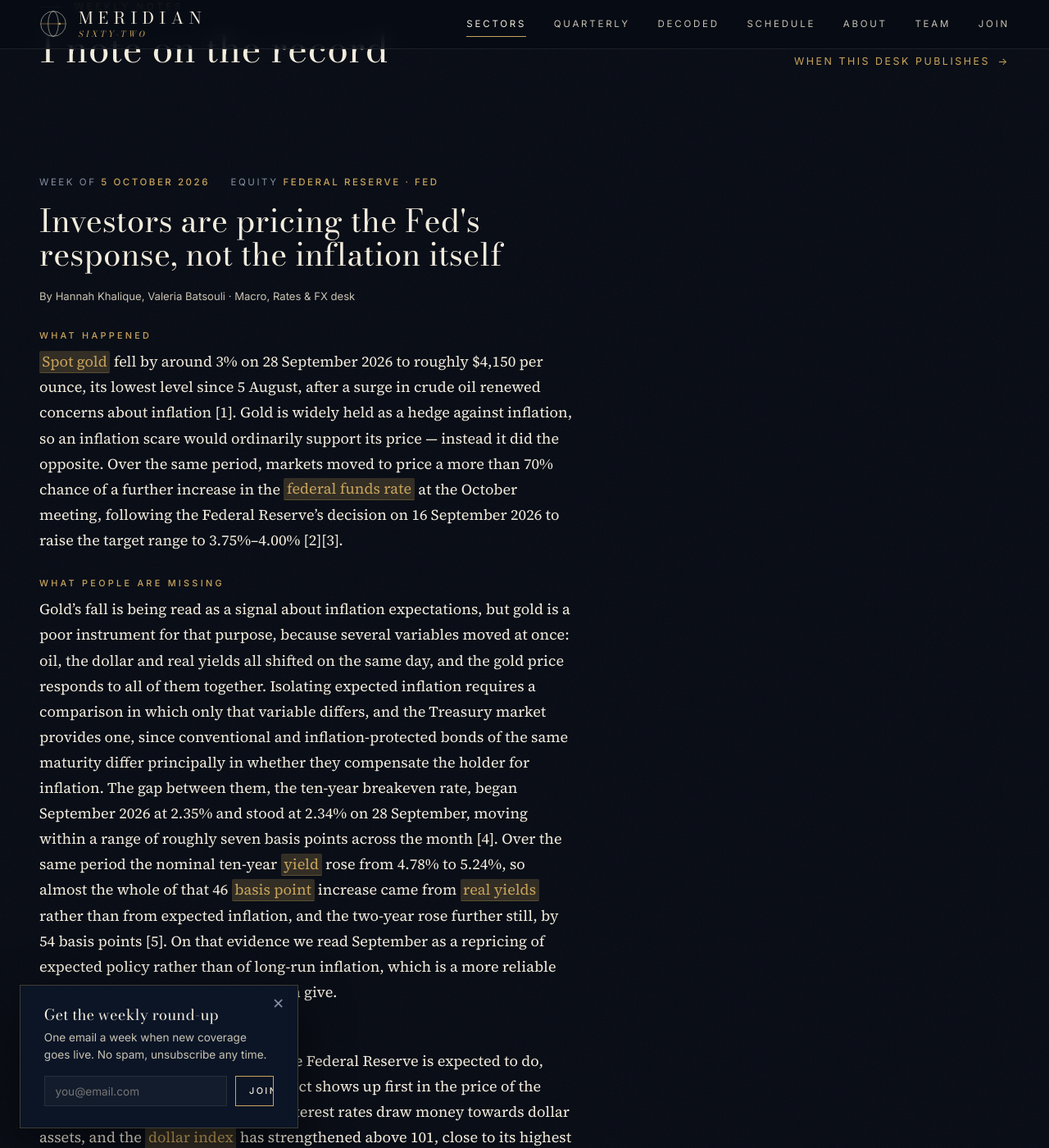
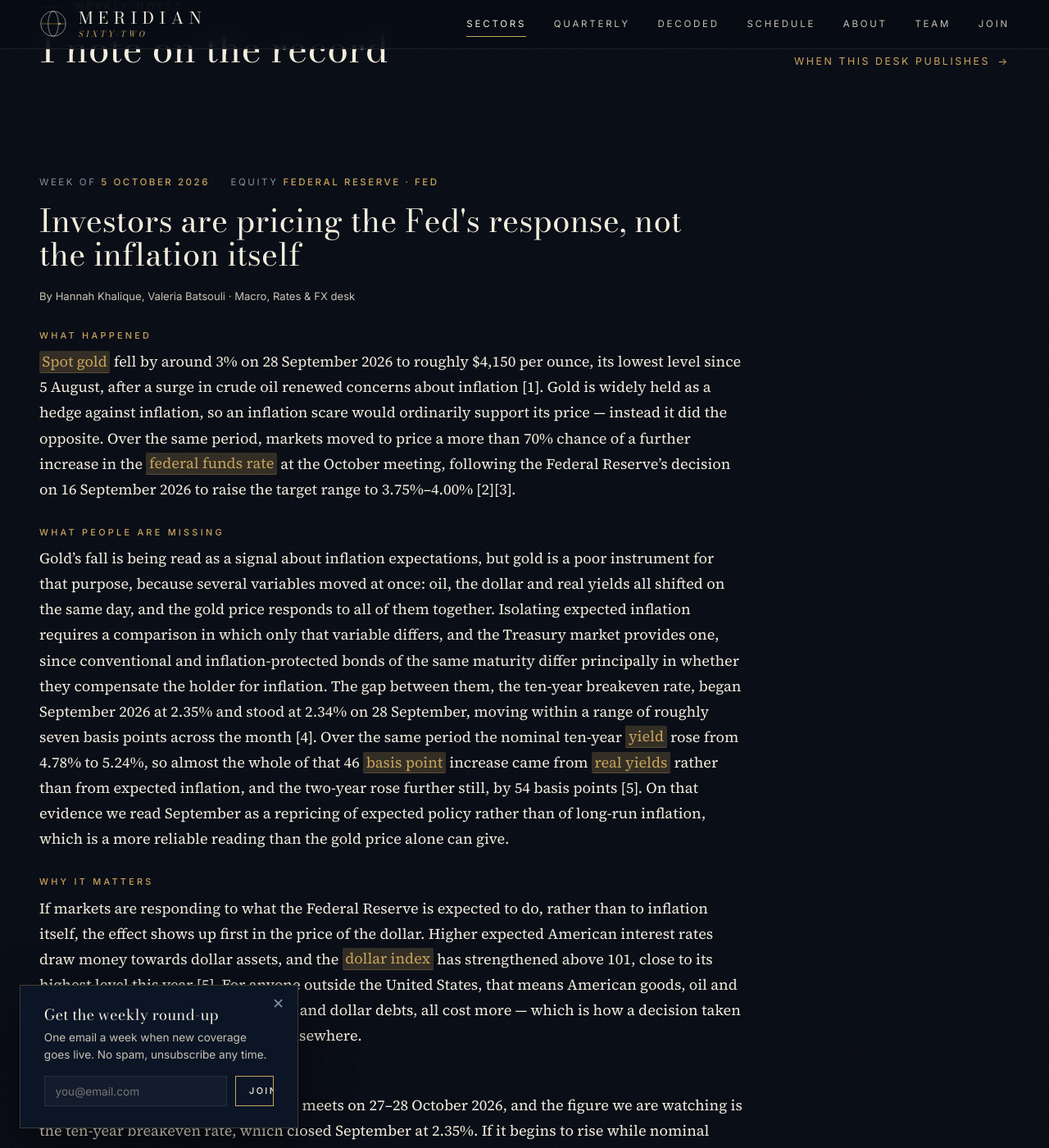
Before and after one commit to meridian62contact-lang/meridian62contact-lang.github.io, a Jekyll site: the page built from _sectors/10-macro-rates-fx.md, in a window 1280 px wide and 1400 px high, scrolled down 1233 px. Shown: the whole window at 82% size. Built offline with Jekyll 4.4.1, drawn with Linux system fonts in a browser that asks for light colours.

Commit message:
Update main.css

```diff
--- a/assets/css/main.css
+++ b/assets/css/main.css
@@ -141,6 +141,13 @@
 .hero__sub::before,.hero__sub::after{content:"";height:1px;width:clamp(28px,6vw,80px);background:var(--gold)}
 .hero__line{font-family:var(--display);font-size:clamp(1.5rem,3.2vw,2.6rem);line-height:1.25;margin:0 auto 1.2rem;max-width:22ch}
 .hero__lede{color:var(--ink-2);max-width:56ch;margin:0 auto 1.8rem;font-size:clamp(1rem,1.4vw,1.15rem)}
+.hero__teaser{display:inline-flex;align-items:center;gap:.7rem;margin:0 auto 1.8rem;padding:.7rem 1.2rem;border:1px solid var(--line);background:rgba(201,164,92,.08);font-size:.88rem;max-width:min(62ch,100%);text-align:left;transition:border-color .3s var(--ease),background .3s var(--ease)}
+.hero__teaser:hover{border-color:var(--gold);background:rgba(201,164,92,.16)}
+.hero__teaser-tag{font-family:var(--sans);font-size:.64rem;letter-spacing:.2em;text-transform:uppercase;color:var(--gold);white-space:nowrap}
+.hero__teaser-headline{color:var(--ink);font-family:var(--serif)}
+.hero__teaser-arrow{color:var(--gold);transition:transform .3s var(--ease)}
+.hero__teaser:hover .hero__teaser-arrow{transform:translateX(5px)}
+@media (max-width:560px){.hero__teaser{flex-direction:column;align-items:flex-start;gap:.35rem}}
 .hero .btn-row{justify-content:center}
 .hero__scroll{grid-row:3;position:relative;top:24px;font-family:var(--sans);font-size:.62rem;letter-spacing:.34em;text-transform:uppercase;color:var(--muted);display:flex;flex-direction:column;align-items:center;justify-content:center;gap:10px}
 .hero__scroll::after{content:"";width:1px;height:44px;background:linear-gradient(var(--gold),transparent);animation:drop 2.4s var(--ease) infinite}
@@ -248,9 +255,9 @@
 .note:first-of-type{border-top:0}
 .note__meta{display:flex;flex-wrap:wrap;gap:.6rem 1.6rem;font-family:var(--sans);font-size:.72rem;letter-spacing:.22em;text-transform:uppercase;color:var(--muted);margin-bottom:1.1rem}
 .note__meta b{color:var(--gold);font-weight:500}
-.note h2,.note h3.note__headline{font-size:clamp(1.7rem,3vw,2.5rem);max-width:24ch;margin-bottom:1.2rem}
+.note h2,.note h3.note__headline{font-size:clamp(1.7rem,3vw,2.5rem);max-width:34ch;margin-bottom:1.2rem}
 .note__by{font-family:var(--sans);font-size:.82rem;color:var(--ink-2);margin-bottom:2rem}
-.note__body{max-width:68ch;font-size:1.13rem;line-height:1.72}
+.note__body{max-width:min(860px,100%);font-size:1.13rem;line-height:1.72}
 .note__body h3,.note__body h4{font-family:var(--sans);font-size:.68rem;letter-spacing:.3em;text-transform:uppercase;color:var(--gold);margin:2rem 0 .6rem;font-weight:500}
 .note__body h3:first-child,.note__body h4:first-child{margin-top:0}
 .note__body h2{font-family:var(--sans);font-size:.68rem;letter-spacing:.3em;text-transform:uppercase;color:var(--gold);margin:2.4rem 0 .6rem;font-weight:500}
@@ -262,7 +269,7 @@
 .glossary-term:hover{background:rgba(201,164,92,.4);color:var(--bg)}
 .note__body sup{font-family:var(--sans);font-size:.7em;color:var(--gold)}
 .note__body blockquote{margin:1.5rem 0;padding-left:1.2rem;border-left:2px solid var(--gold);color:var(--ink-2);font-style:italic}
-.note__foot{margin-top:2rem;font-family:var(--sans);font-size:.74rem;color:var(--muted);line-height:1.55;max-width:68ch}
+.note__foot{margin-top:2rem;font-family:var(--sans);font-size:.74rem;color:var(--muted);line-height:1.55;max-width:min(860px,100%)}
 
 /* latest notes list (home) */
 .latest{display:grid;grid-template-columns:repeat(auto-fit,minmax(min(100%,360px),1fr));gap:1px;background:var(--line-soft);border:1px solid var(--line-soft)}
```
